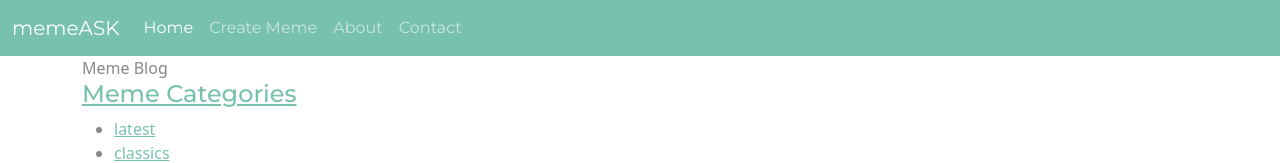
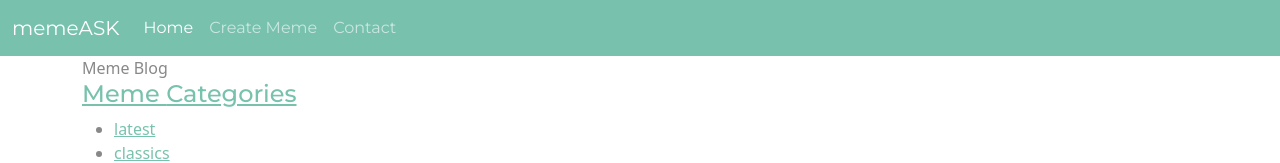
Before and after one commit to krupabahulya/meme-blog, a React (Create React App) app: page / in a window 1280 px wide. Shown: the top 163 px of the page. Built offline with nearby package versions, Linux system fonts and the light colour scheme; no server answers.

Commit message:
removed about page

```diff
--- a/src/App.js
+++ b/src/App.js
@@ -3,6 +3,7 @@
 import Home from './components/Home'
 import Meme from './components/MemeForm'
 import Contact from './components/Contact';
+
 
 
 const App = () => {
@@ -13,6 +14,7 @@
           <Route index element={<Home />}/>
           <Route path='/createMeme' element={<Meme />}/>
           <Route path='/contact' element={<Contact/>}/>
+
           <Route path='*' element={<div>NotFound</div>}/>
         </Route>
       </Routes>
--- a/src/components/Layout.js
+++ b/src/components/Layout.js
@@ -21,9 +21,7 @@
                <li className="nav-item">
                     <NavLink className="nav-link" to='/createMeme'>Create Meme</NavLink>
                 </li>
-                <li className="nav-item">
-                    <NavLink className="nav-link" to='/about'>About</NavLink>
-                </li>
+
                 <li className="nav-item">
                     <NavLink className="nav-link" to='/contact'>Contact</NavLink>
                 </li>
```
